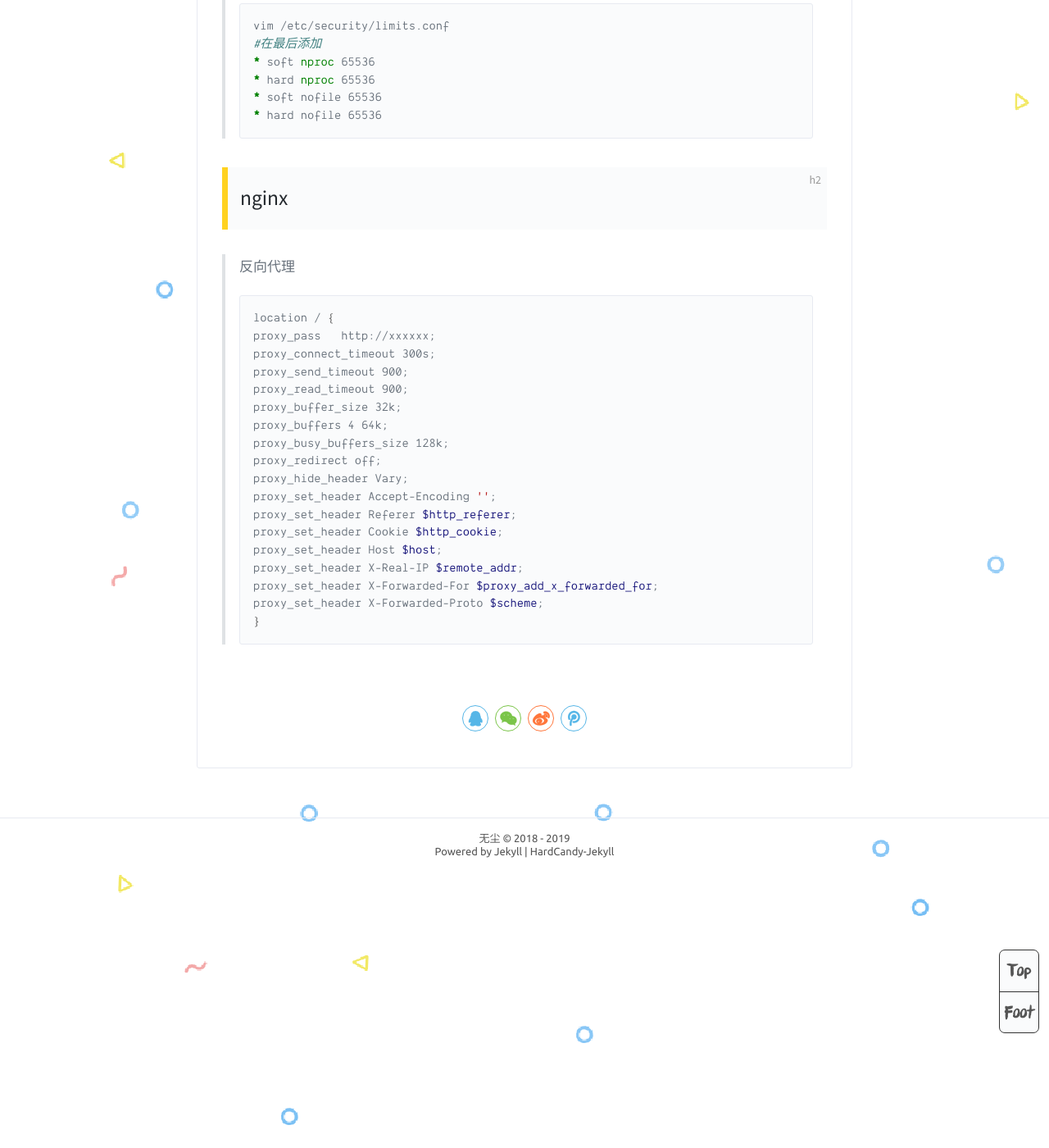
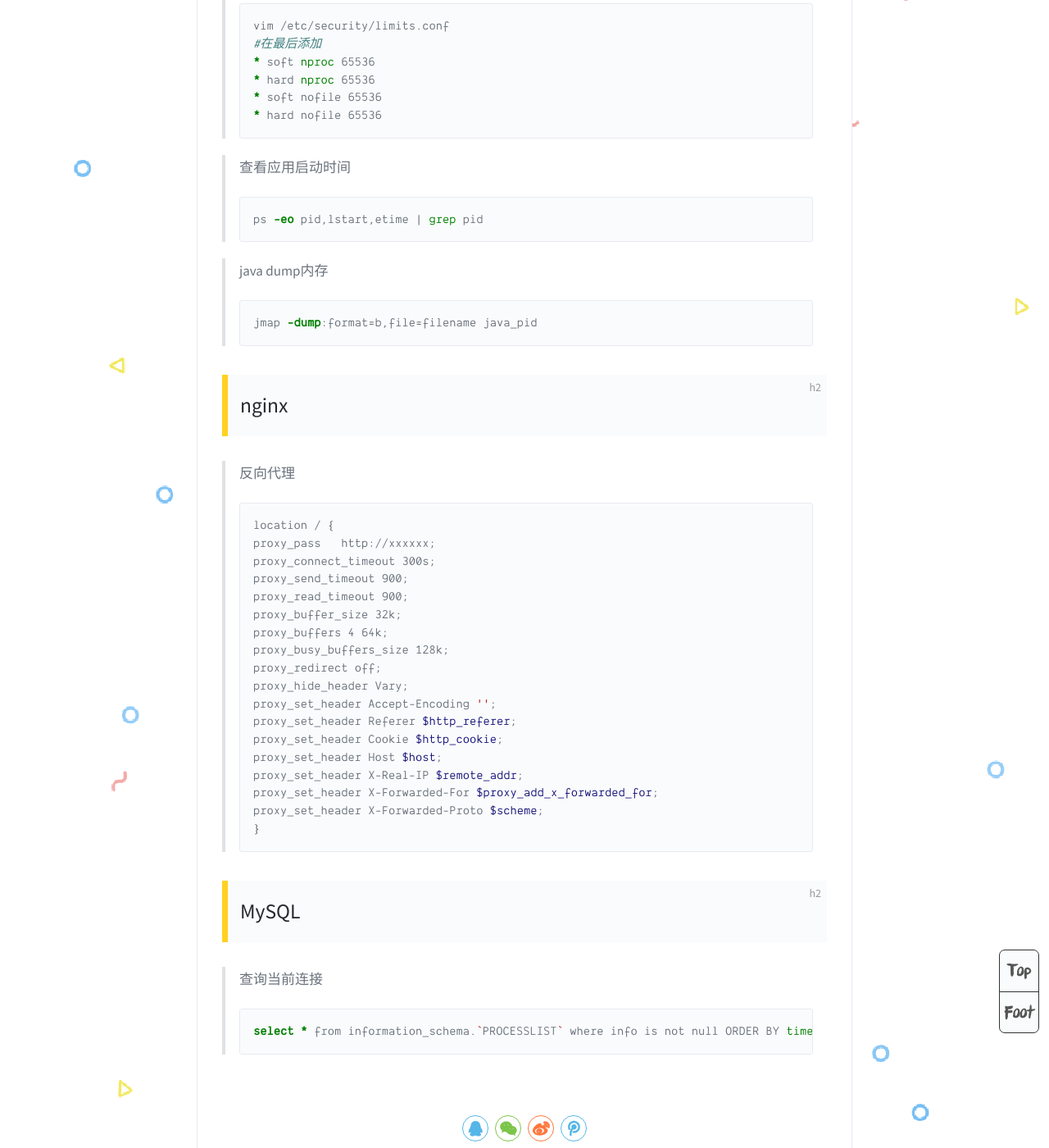
Before and after one commit to WuChenLinux/yw, a Jekyll site: the page built from _posts/2019-08-09-profile.md, in a window 1280 px wide and 1400 px high, scrolled down 2723 px. Shown: the whole window at 82% size. Built offline with Jekyll 4.4.1, drawn with Linux system fonts in a browser that asks for light colours; comment, search, counter and statistics services are not loaded.

Commit message:
Update 2019-08-09-profile.md

````diff
--- a/_posts/2019-08-09-profile.md
+++ b/_posts/2019-08-09-profile.md
@@ -85,6 +85,16 @@
 * hard nofile 65536
 ```
 
+> 查看应用启动时间
+```shell
+ps -eo pid,lstart,etime | grep pid
+```
+
+> java dump内存
+```shell
+jmap -dump:format=b,file=filename java_pid
+```
+
 ## nginx
 
 > 反向代理
@@ -108,3 +118,10 @@
 proxy_set_header X-Forwarded-Proto $scheme;
 }
 ```
+
+## MySQL
+
+> 查询当前连接
+```shell
+select * from information_schema.`PROCESSLIST` where info is not null ORDER BY time desc;
+```
````
